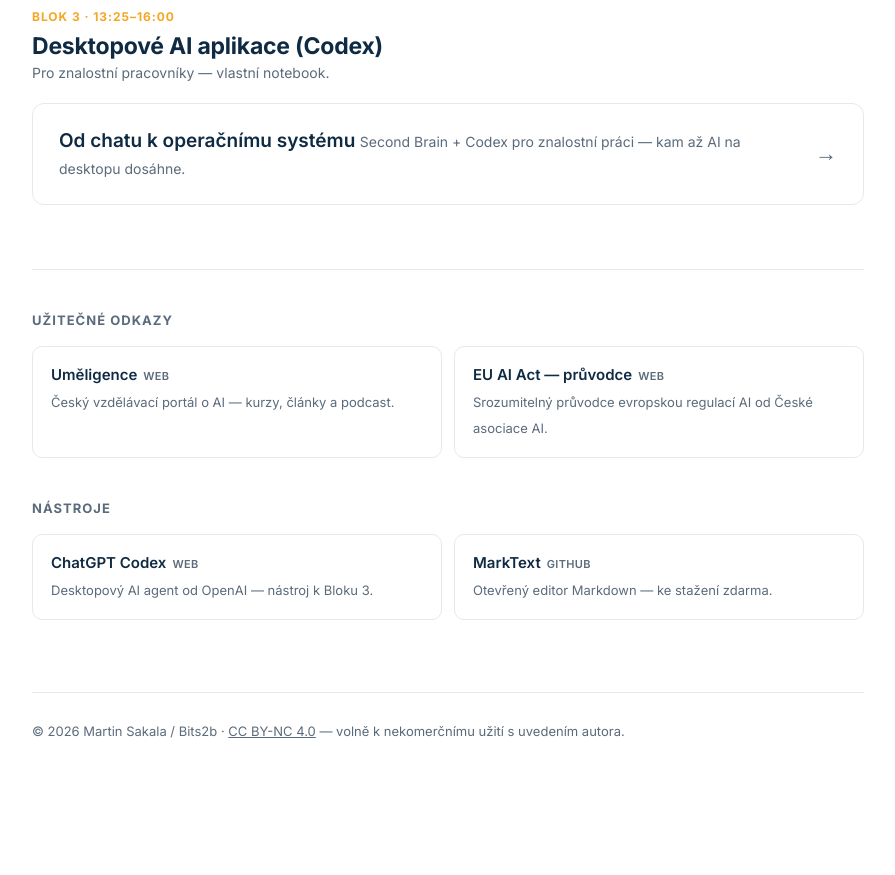
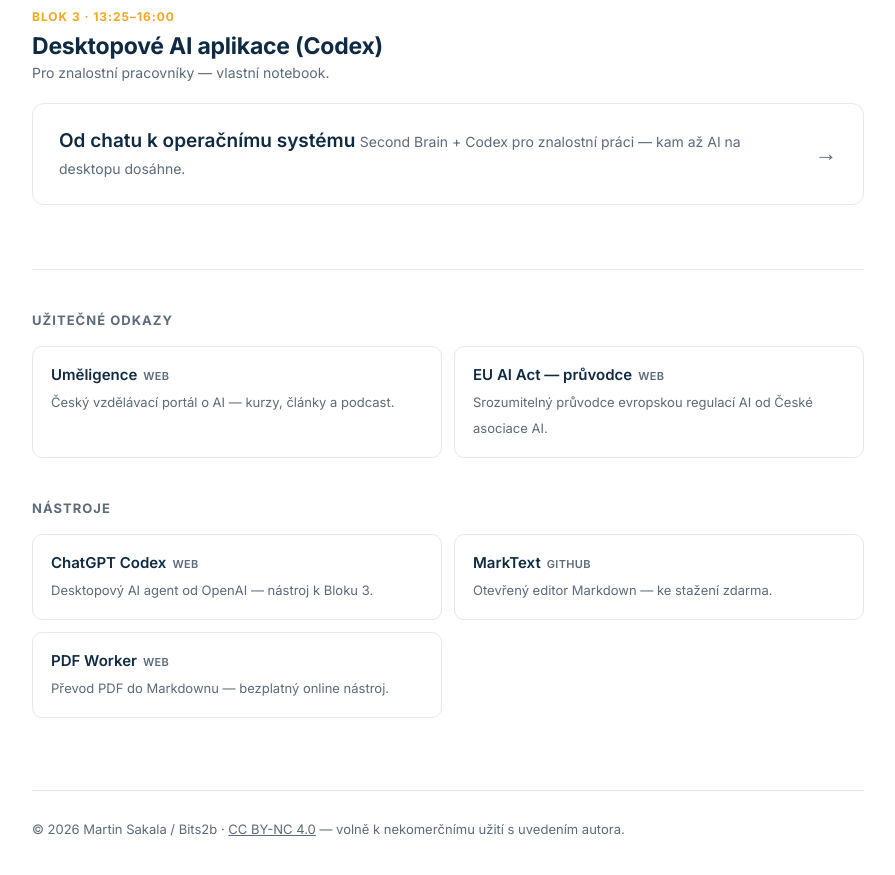
Before and after one commit to martinsakala/ai_skoleni, a plain HTML site: page index.html in a window 1280 px wide. Shown: the part 1257-2132 px from the top of the page, without its empty margins (192-1087 px from the left). Before the commit the page ends 2095 px from the top, so only its background shows below. Drawn offline with Linux system fonts and the light colour scheme.

Commit message:
rozcestník: + PDF Worker do Nástrojů

```diff
--- a/index.html
+++ b/index.html
@@ -333,6 +333,10 @@
           <span class="res-title">MarkText<span class="res-host">GitHub</span></span>
           <span class="res-desc">Otevřený editor Markdown — ke stažení zdarma.</span>
         </a>
+        <a class="res-card" href="https://www.pdfworker.eu/#/pdf-to-markdown" target="_blank" rel="noopener">
+          <span class="res-title">PDF Worker<span class="res-host">web</span></span>
+          <span class="res-desc">Převod PDF do Markdownu — bezplatný online nástroj.</span>
+        </a>
       </div>
     </section>
 
```
